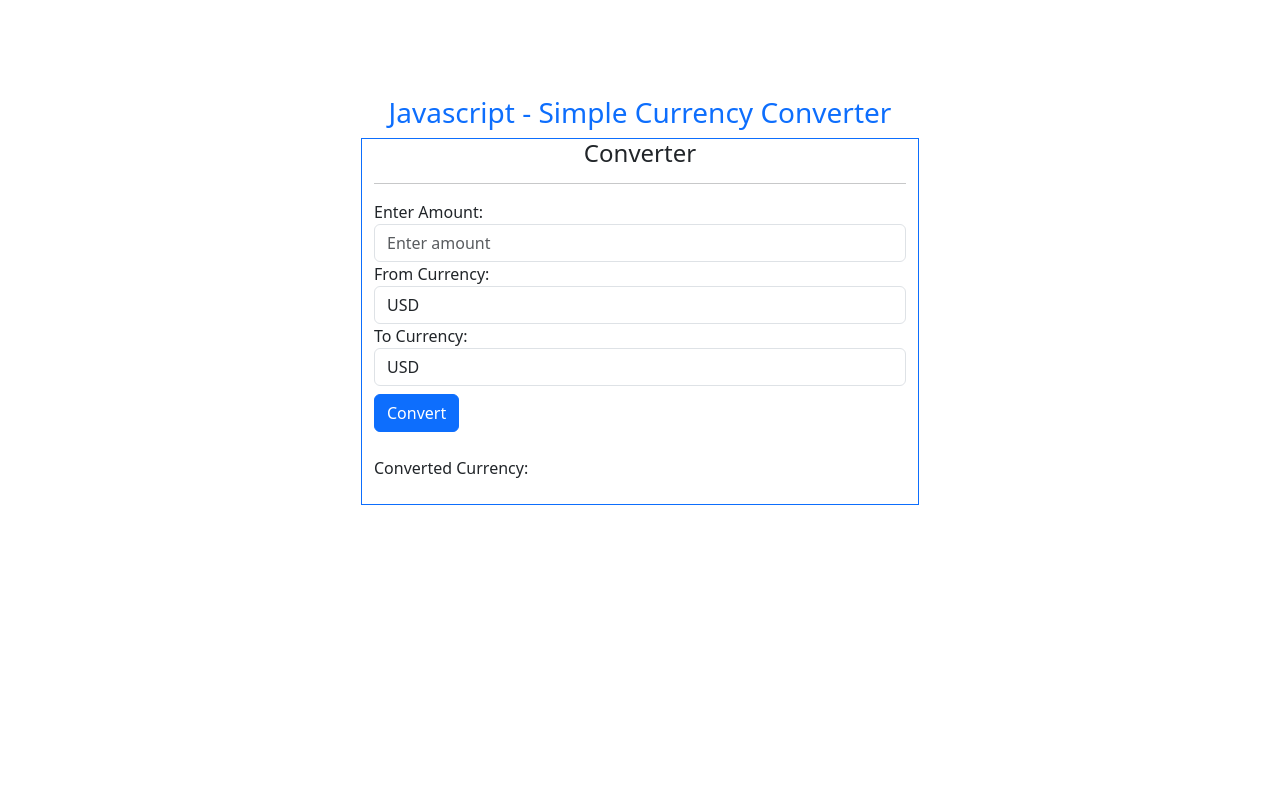
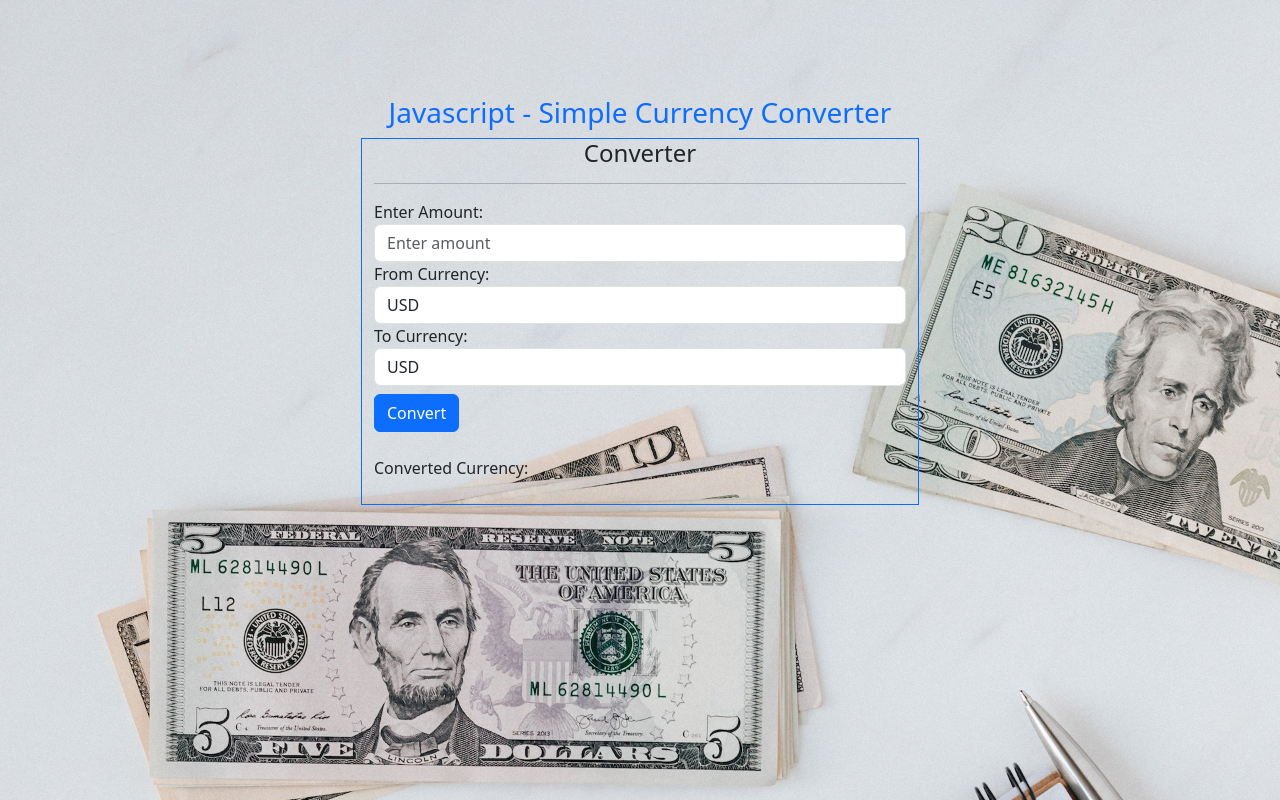
Before and after one commit to ceprogrammer69/Javascript-activity-algo_mp2-2-with-partner, a plain HTML site: page index.html in a window 1280 px wide. Drawn offline with nearby package versions, Linux system fonts and the light colour scheme.

Commit message:
new file:   13.jpg 	modified:   index.html 	new file:   style.css

```diff
--- a/index.html
+++ b/index.html
@@ -6,6 +6,7 @@
     <meta name="viewport" content="width=device-width, initial-scale=1.0">
     <link href="https://cdn.jsdelivr.net/npm/bootstrap@5.3.0-alpha1/dist/css/bootstrap.min.css" rel="stylesheet" integrity="sha384-GLhlTQ8iRABdZLl6O3oVMWSktQOp6b7In1Zl3/Jr59b6EGGoI1aFkw7cmDA6j6gD" crossorigin="anonymous">
     <script src="https://cdn.jsdelivr.net/npm/bootstrap@5.3.0-alpha1/dist/js/bootstrap.bundle.min.js" integrity="sha384-w76AqPfDkMBDXo30jS1Sgez6pr3x5MlQ1ZAGC+nuZB+EYdgRZgiwxhTBTkF7CXvN" crossorigin="anonymous"></script>
+    <link rel="stylesheet" href="style.css">
     <title>Currency Converter</title>
 </head>
 <body>
--- /dev/null
+++ b/style.css
@@ -0,0 +1,5 @@
+body {
+  background-image: url("13.jpg");
+  background-size: cover;
+
+  }
```
Also changed, not shown: 13.jpg (added).
